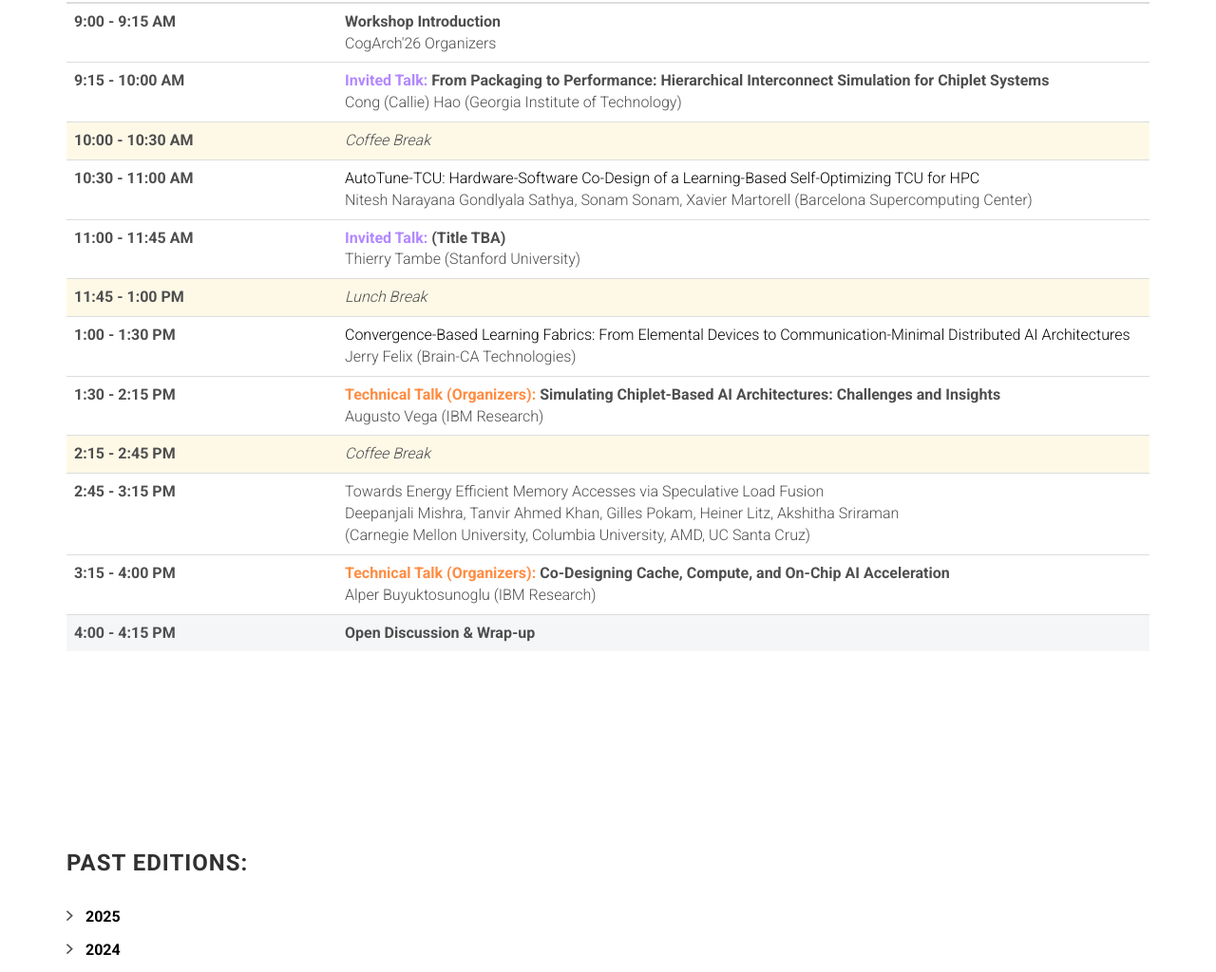
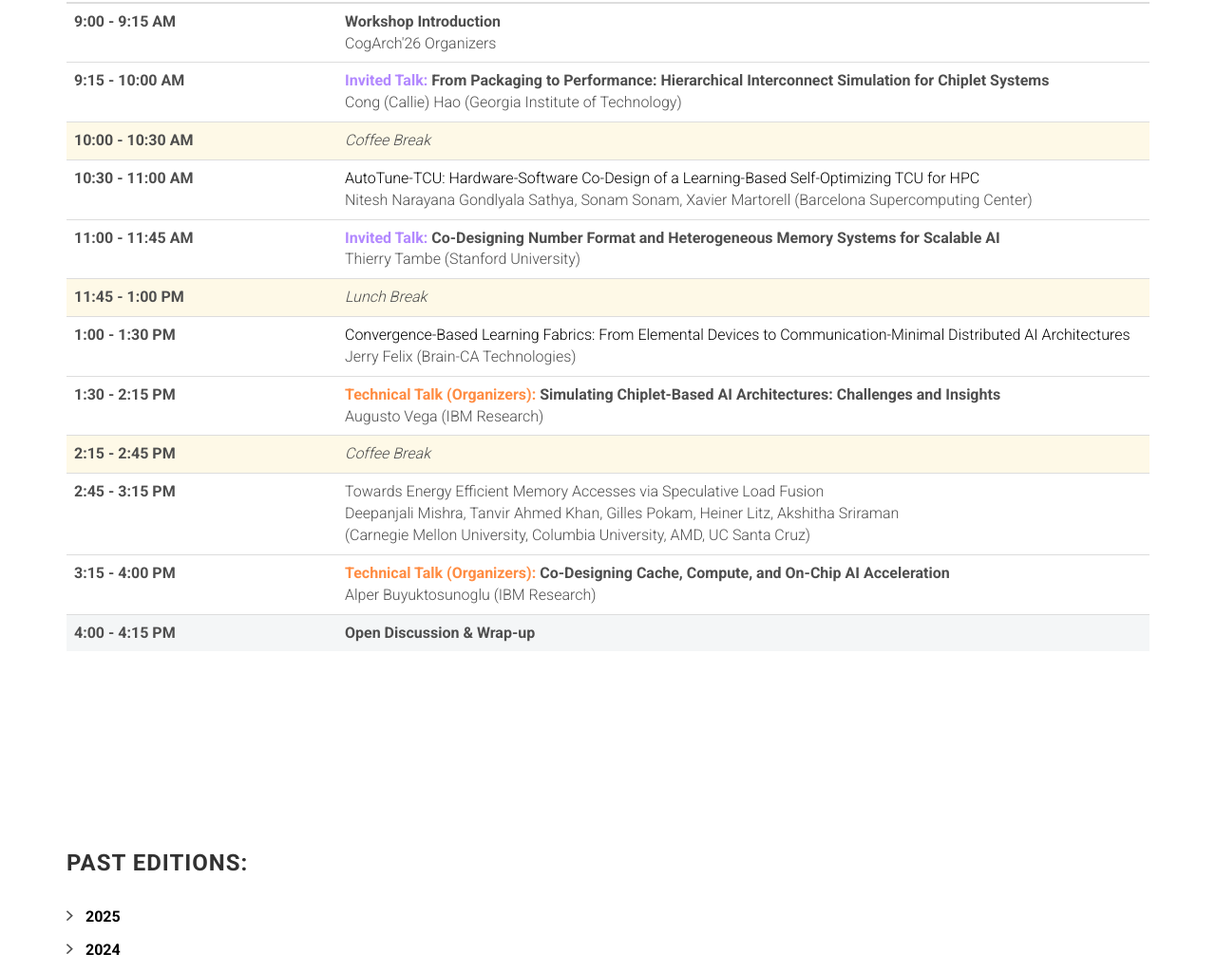
Before and after one commit to augustojv/cogarch-workshop-2026, a website: page index.html in a window 1280 px wide. Shown: the part 3700-4724 px from the top of the page at 95% size. Drawn offline with Linux system fonts and the light colour scheme; files whose address does not match are found by name.

Commit message:
Invited speaker added

```diff
--- a/index.html
+++ b/index.html
@@ -322,7 +322,7 @@
 
 					    <tr>
 					      <th scope="row">11:00 - 11:45 AM</th>
-					      <td><strong><span style="color:#B288FF">Invited Talk: </span>(Title TBA)</strong><br>
+					      <td><strong><span style="color:#B288FF">Invited Talk: </span>Co-Designing Number Format and Heterogeneous Memory Systems for Scalable AI</strong><br>
 					      Thierry Tambe (Stanford University)</td>
 					    </tr>
 
```
